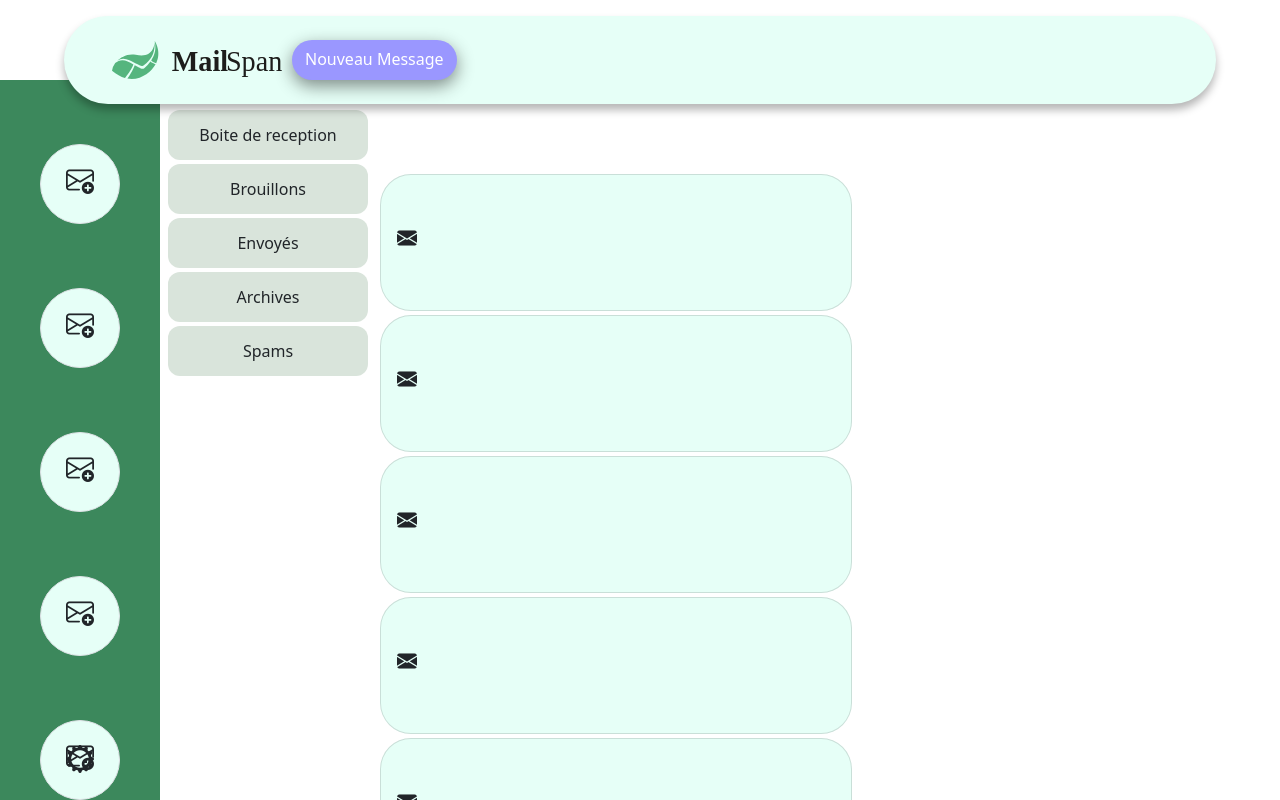
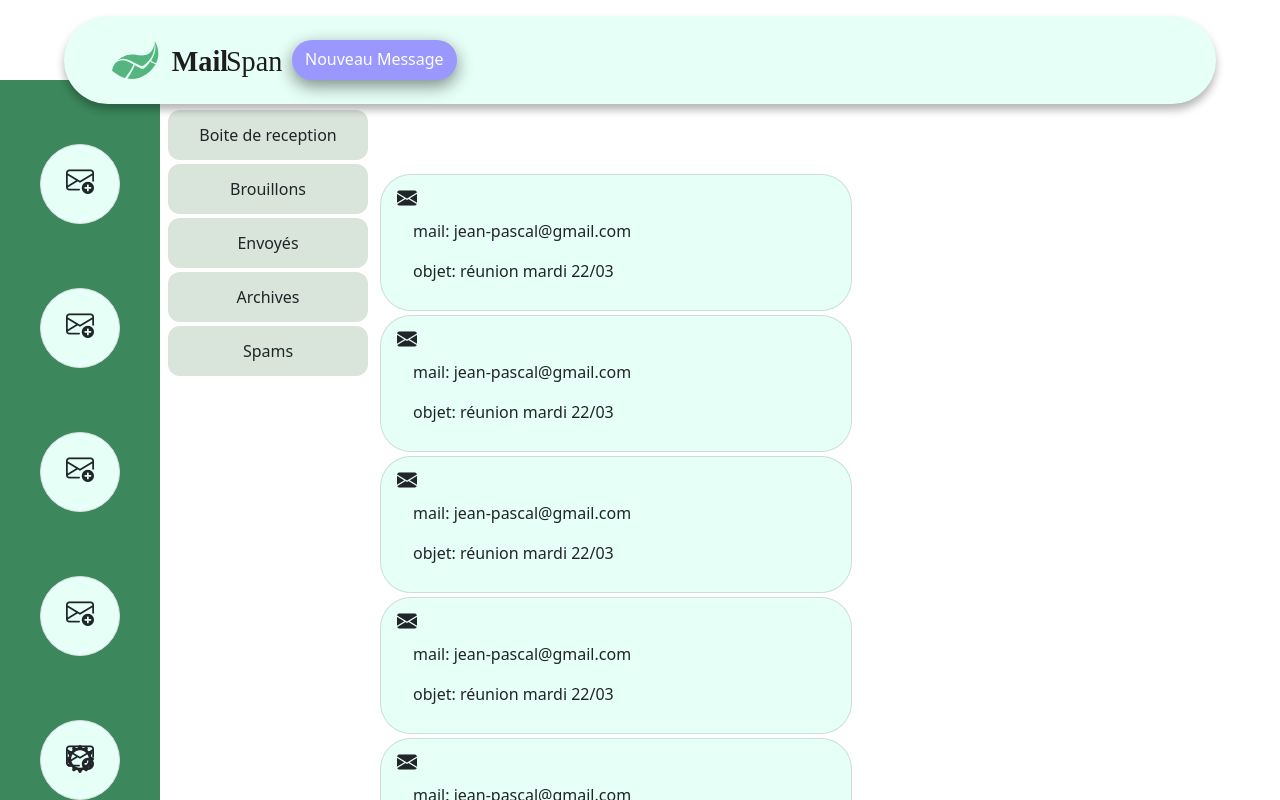
Before and after one commit to RaphaelCpp/SpanMail, an Angular app: page /mail in a window 1280 px wide. Built offline with nearby package versions, Linux system fonts and the light colour scheme.

Commit message:
commit last

```diff
--- a/src/app/auth.service.ts
+++ b/src/app/auth.service.ts
@@ -4,27 +4,19 @@ import { BehaviorSubject } from 'rxjs';
 import { Iuser } from './iuser';
 
 @Injectable({
-  providedIn: 'root'
+  providedIn: 'root',
 })
 export class AuthService {
+  public utilisateur$: BehaviorSubject<Iuser[]>;
 
-
-
-
-  public utilisateur$:BehaviorSubject<Iuser[]>;
-
-
-
-  private utilisateur:  Iuser[]=
-  [
+  private utilisateur: Iuser[] = [
     {
-      username: "Raphael@hotmail.fr",
-      password: "password01"
-    }
+      username: 'Raphael@hotmail.fr',
+      password: 'NotreMdp01@',
+    },
   ];
 
   constructor() {
     this.utilisateur$ = new BehaviorSubject<Iuser[]>(this.utilisateur);
   }
-
 }
--- a/src/app/component/mail/mail.component.html
+++ b/src/app/component/mail/mail.component.html
@@ -65,6 +65,10 @@
           <div *ngFor="let number of numbers">
             <div class="card mb-1">
               <h5 class="ms-3"><i class="bi bi-envelope-fill"></i></h5>
+              <div class="card-content">
+                <p>mail: jean-pascal@gmail.com</p>
+                <p>objet: réunion mardi 22/03</p>
+              </div>
             </div>
           </div>
         </div>
--- a/src/app/component/mail/mail.component.scss
+++ b/src/app/component/mail/mail.component.scss
@@ -108,9 +108,21 @@ section {
   }
 }
 
+@media (min-width: 2000px) {
+  .navMail {
+    margin-top: -55rem;
+  }
+}
+
 @media (max-width: 579.98px) {
   .card {
     width: 25rem;
     height: 6.5rem;
   }
 }
+
+.card-content {
+  p {
+    padding-left: 2rem;
+  }
+}
--- a/src/app/component/subscription/subscription.component.html
+++ b/src/app/component/subscription/subscription.component.html
@@ -1,6 +1,6 @@
 <app-final-header></app-final-header>
 <div class="vh-100 d-flex align-items-center justify-content-center">
-  <form action="" class="p-4">
+  <div class="form">
     <div class="container">
       <div class="row">
         <div class="col-12 col-md-6">
@@ -78,5 +78,5 @@
         </div>
       </div>
     </div>
-  </form>
+  </div>
 </div>
--- a/src/app/component/subscription/subscription.component.scss
+++ b/src/app/component/subscription/subscription.component.scss
@@ -1,12 +1,11 @@
 .form-control {
   background-color: #e6fff7;
-  font: normal normal normal 20px/26px Overpass;
   border-radius: 36px;
   text-align: left;
+  padding: 0.8rem;
 }
 
 .btn {
-  font: normal normal normal 25px/32px Overpass;
   background-color: #9a97ff;
   box-shadow: 0px 6px 17px #00000075;
   border-radius: 36px;
--- a/src/app/component/subscription/subscription.component.ts
+++ b/src/app/component/subscription/subscription.component.ts
@@ -41,12 +41,12 @@ export class SubscriptionComponent implements OnInit {
     switch (passed) {
       case 0:
         strength =
-          "<small class='progress-bar bg-danger mt-2' style='width: 40%; border-radius: 15px '>Le mot de passe doit être plus Strong</small>";
+          "<small class='progress-bar bg-danger mt-2' style='width: 40%; border-radius: 15px '>Not Strong</small>";
         this.Nope();
         break;
       case 1:
         strength =
-          "<small class='progress-bar bg-danger mt-2' style='width: 40%;border-radius: 15px '>Le mot de passe doit être plus Strong</small>";
+          "<small class='progress-bar bg-danger mt-2' style='width: 40%;border-radius: 15px '>Not Strong</small>";
         this.Nope();
         break;
       case 2:
```
